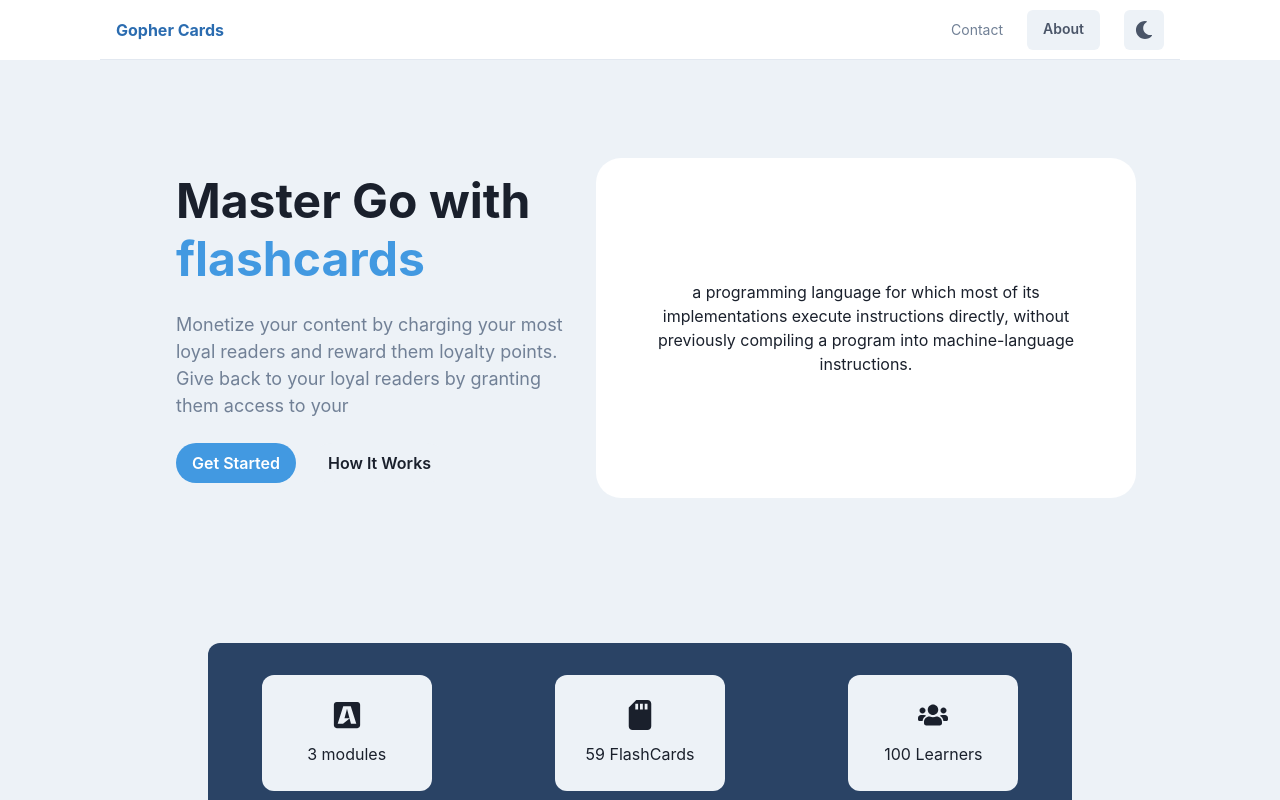
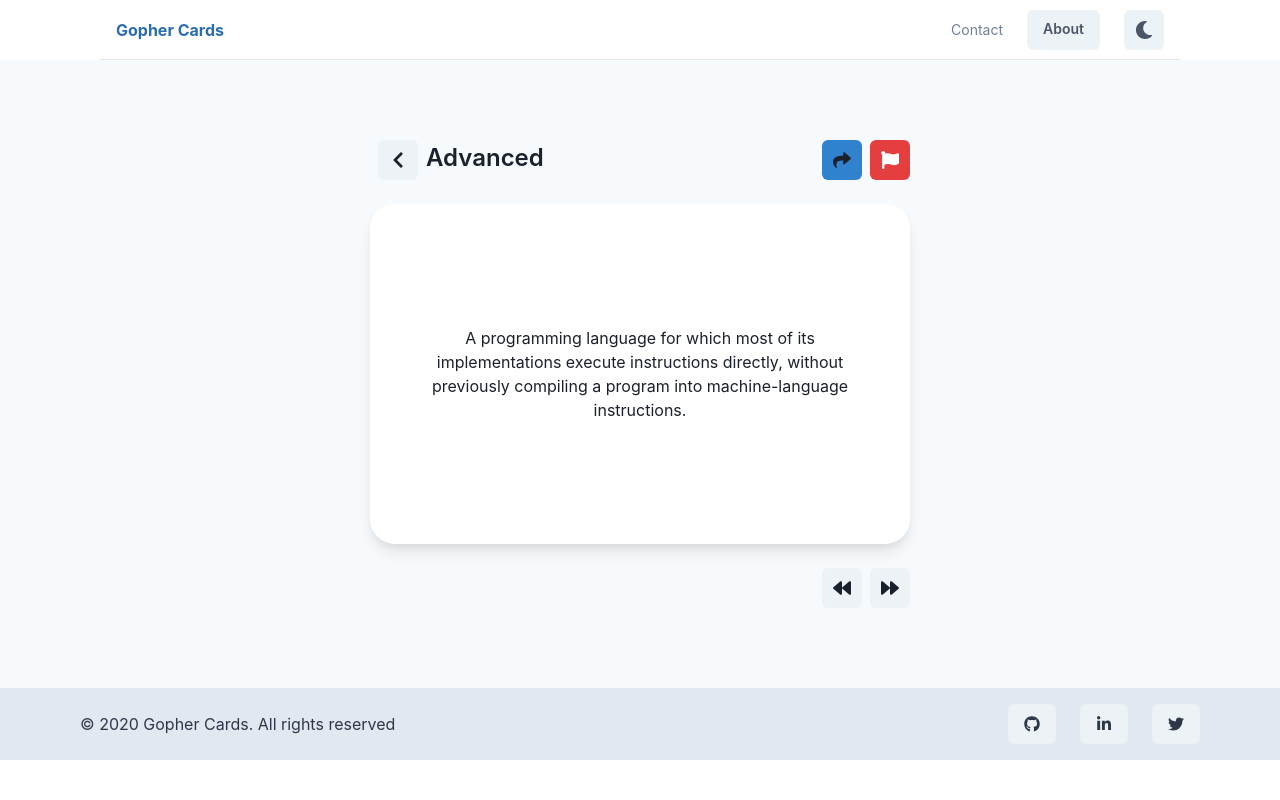
Before and after one commit to Robogeek95/gopher-cards, a React (Create React App) app: page /advanced in a window 1280 px wide. Shown: the top 800 px of the page. Built offline with nearby package versions, Linux system fonts and the light colour scheme.

Commit message:
implemented module page

```diff
--- a/src/App.tsx
+++ b/src/App.tsx
@@ -2,13 +2,18 @@ import * as React from "react";
 import { ChakraProvider, theme } from "@chakra-ui/react";
 import Index from "./pages/Index";
 import { BrowserRouter as Router, Switch, Route } from "react-router-dom";
+import Module from "./pages/Module";
 
 export const App = () => (
   <ChakraProvider theme={theme}>
     <Router>
       <Switch>
-        <Route path="/">
+        <Route path="/" exact>
           <Index />
+        </Route>
+
+        <Route path="/:module">
+          <Module />
         </Route>
       </Switch>
     </Router>
--- /dev/null
+++ b/src/components/Flashcard.tsx
@@ -0,0 +1,26 @@
+import { useColorModeValue } from "@chakra-ui/color-mode";
+import { Flex, Text } from "@chakra-ui/layout";
+import React from "react";
+
+export default function Flashcard() {
+  return (
+    <>
+      <Flex
+        shadow="lg"
+        justifyContent="center"
+        alignItems="center"
+        w={"540px"}
+        h={"340px"}
+        px="12"
+        borderRadius="25"
+        bg={useColorModeValue("white", "gray.600")}
+      >
+        <Text textAlign="center">
+          A programming language for which most of its implementations execute
+          instructions directly, without previously compiling a program into
+          machine-language instructions.
+        </Text>
+      </Flex>
+    </>
+  );
+}
--- a/src/components/Footer.tsx
+++ b/src/components/Footer.tsx
@@ -36,7 +36,7 @@ const SocialButton = ({
 export default function Footer() {
   return (
     <Box
-      bg={useColorModeValue("gray.50", "gray.900")}
+      bg={useColorModeValue("gray.200", "gray.900")}
       color={useColorModeValue("gray.700", "gray.200")}
     >
       <Container
--- a/src/components/sections/Hero.tsx
+++ b/src/components/sections/Hero.tsx
@@ -11,7 +11,9 @@ import {
   useColorModeValue,
   Container,
 } from "@chakra-ui/react";
-import { FaBuysellads, FaSdCard, FaUsers } from "react-icons/fa";
+import { FaBook, FaBuysellads, FaSdCard, FaUsers } from "react-icons/fa";
+import Flashcard from "../Flashcard";
+import { Icon } from "@chakra-ui/icons";
 
 type Stats = {
   label: string;
@@ -24,17 +26,17 @@ const stats: Array<Stats> = [
   {
     label: "modules",
     value: 3,
-    icon: <FaBuysellads fontSize="30" color="blue.800" />,
+    icon: <FaBuysellads fontSize="30" />,
   },
   {
     label: "FlashCards",
     value: 59,
-    icon: <FaSdCard fontSize="30" color="blue.800" />,
+    icon: <FaBook fontSize="30" />,
   },
   {
     label: "Learners",
     value: 100,
-    icon: <FaUsers fontSize="30" color="blue.800" />,
+    icon: <FaUsers fontSize="30" />,
   },
 ];
 
@@ -86,26 +88,15 @@ export default function Hero() {
                 >
                   Get Started
                 </Button>
-                <Button rounded={"full"}>How It Works</Button>
+                <Button rounded={"full"}>
+                  <Icon name="question" mr="2"/>
+                  How It Works
+                </Button>
               </Stack>
             </Stack>
           </Flex>
           <Flex flex={1} justifyContent="center" alignItems="center">
-            <Flex
-              justifyContent="center"
-              alignItems="center"
-              w={"540px"}
-              h={"340px"}
-              px="12"
-              borderRadius="25"
-              bg={useColorModeValue("white", "gray.600")}
-            >
-              <Text textAlign="center">
-                a programming language for which most of its implementations
-                execute instructions directly, without previously compiling a
-                program into machine-language instructions.
-              </Text>
-            </Flex>
+            <Flashcard />
           </Flex>
         </Grid>
 
@@ -133,7 +124,7 @@ export default function Hero() {
               h="100%"
               w="170px"
             >
-              <Box>{stat.icon}</Box>
+              <Box color="blue.500">{stat.icon}</Box>
               <Box mt="3">
                 <Text>
                   {stat.value} {stat.label}
--- a/src/components/sections/Modules.tsx
+++ b/src/components/sections/Modules.tsx
@@ -11,6 +11,7 @@ import {
   IconButton,
 } from "@chakra-ui/react";
 import { ArrowRightIcon } from "@chakra-ui/icons";
+import { useHistory } from "react-router-dom";
 
 const modules = [
   {
@@ -117,12 +118,16 @@ function TestmonialCard(props: TestimonialCardProps) {
           color: "white",
           bg: "blue.800",
         }}
+        as="a"
+        href={`/${module.toLowerCase()}`}
       />
     </Stack>
   );
 }
 
 export default function Modules() {
+  // const history = useHistory();
+
   return (
     <Box py="20" id="modules">
       <Container maxW="container.lg">
--- /dev/null
+++ b/src/pages/Module.tsx
@@ -0,0 +1,141 @@
+import React, { useEffect } from "react";
+import { IconButton } from "@chakra-ui/button";
+import { useColorModeValue } from "@chakra-ui/color-mode";
+import { Box, Grid, GridItem, Stack, Text } from "@chakra-ui/layout";
+import { useParams, Redirect, useHistory } from "react-router-dom";
+
+import {
+  FaBackward,
+  FaChevronLeft,
+  FaFlag,
+  FaForward,
+  FaShare,
+} from "react-icons/fa";
+import Flashcard from "../components/Flashcard";
+import Footer from "../components/Footer";
+import NavBar from "../components/Navbar";
+
+export default function Module() {
+  const { module } = useParams();
+  const history = useHistory();
+  console.log();
+  useEffect(() => {
+    switch (module) {
+      case "advanced":
+      case "intermediate":
+      case "beginner":
+        break;
+
+      default:
+        history.push("/");
+        break;
+    }
+  }, [history, module]);
+
+  return (
+    <>
+      <NavBar />
+
+      <Box bg={useColorModeValue("gray.50", "gray.700")}>
+        <Grid justifyContent="center" py={20}>
+          <GridItem>
+            <Stack spacing="6">
+              <Stack direction="row" justifyContent="space-between">
+                <Stack direction="row">
+                  <IconButton
+                    size="md"
+                    fontSize="lg"
+                    color="current"
+                    marginLeft="2"
+                    icon={<FaChevronLeft />}
+                    _hover={{
+                      bg: "blue.500",
+                      color: "gray.300",
+                    }}
+                    as="a"
+                    href="/#modules"
+                    aria-label={`back`}
+                  />
+
+                  <Text
+                    fontSize="2xl"
+                    fontWeight="semibold"
+                    textTransform="capitalize"
+                  >
+                    {module}
+                  </Text>
+                </Stack>
+
+                <Stack direction="row">
+                  <IconButton
+                    colorScheme="blue"
+                    size="md"
+                    fontSize="lg"
+                    color="current"
+                    marginLeft="2"
+                    icon={<FaShare />}
+                    _hover={{
+                      bg: "blue.500",
+                      color: "gray.300",
+                    }}
+                    aria-label={`Share`}
+                  />
+
+                  <IconButton
+                    size="md"
+                    fontSize="lg"
+                    // color="red"
+                    marginLeft="2"
+                    colorScheme="red"
+                    icon={<FaFlag />}
+                    _hover={{
+                      bg: "blue.500",
+                      color: "gray.300",
+                    }}
+                    aria-label={`report`}
+                  />
+                </Stack>
+              </Stack>
+
+              <Flashcard />
+
+              <Stack direction="row" justifyContent="space-between">
+                <Stack direction="row"></Stack>
+
+                <Stack direction="row">
+                  <IconButton
+                    size="md"
+                    fontSize="lg"
+                    color="current"
+                    marginLeft="2"
+                    icon={<FaBackward />}
+                    _hover={{
+                      bg: "blue.500",
+                      color: "gray.300",
+                    }}
+                    aria-label={`Prev`}
+                  />
+
+                  <IconButton
+                    size="md"
+                    fontSize="lg"
+                    color="current"
+                    marginLeft="2"
+                    icon={<FaForward />}
+                    _hover={{
+                      bg: "blue.500",
+                      color: "gray.300",
+                    }}
+                    aria-label={`Next`}
+                  />
+                </Stack>
+              </Stack>
+            </Stack>
+          </GridItem>
+        </Grid>
+      </Box>
+
+      <Footer />
+    </>
+  );
+}
```
